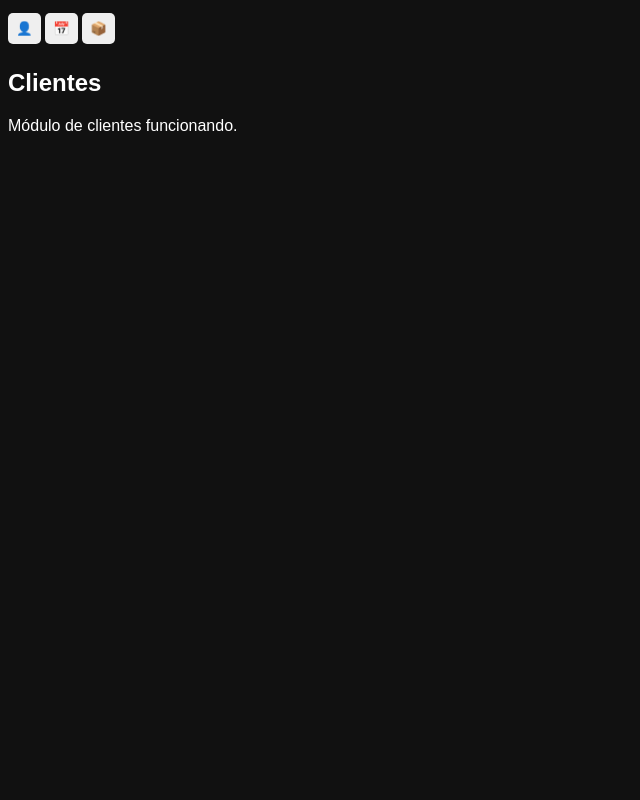
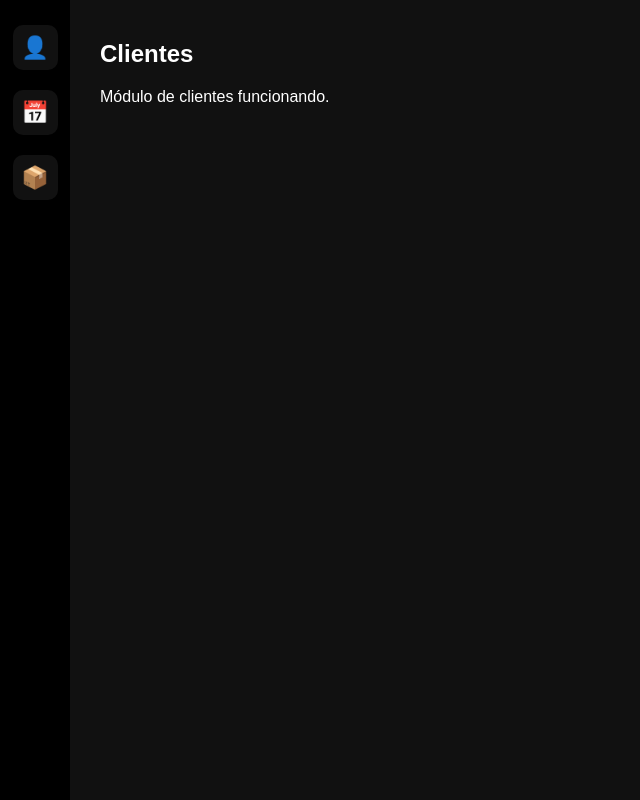
Before and after one commit to Caio589/barbearia-pdv-python, a Flask app: page / in a window 1280 px wide. Shown: the whole page, without its empty margins (0-640 px from the left). Run offline with Flask 3, Linux system fonts and the light colour scheme; some libraries are stand-ins or nearby versions.

Commit message:
Update style.css

```diff
--- a/static/style.css
+++ b/static/style.css
@@ -1,41 +1,63 @@
 body {
+    margin: 0;
+    font-family: Arial, sans-serif;
     background: #111;
-    color: white;
-    font-family: Arial;
+    color: #fff;
 }
 
-.menu {
+/* MENU LATERAL */
+.sidebar {
     position: fixed;
     left: 0;
     top: 0;
-    width: 60px;
+    width: 70px;
     height: 100vh;
     background: #000;
     display: flex;
     flex-direction: column;
+    align-items: center;
+    padding-top: 15px;
 }
 
-.menu button {
-    background: none;
-    color: white;
+.sidebar button {
+    background: #111;
     border: none;
+    color: #aaa;
     font-size: 22px;
-    padding: 15px;
+    width: 45px;
+    height: 45px;
+    margin: 10px 0;
+    border-radius: 10px;
     cursor: pointer;
 }
 
-.conteudo {
-    margin-left: 70px;
+.sidebar button:hover {
+    background: #222;
+    color: #f1c40f;
+}
+
+/* CONTEÚDO */
+.content {
+    margin-left: 80px;
     padding: 20px;
 }
 
+/* TELAS */
 .tela {
     display: none;
 }
 
+/* INPUTS */
 input, button {
-    margin: 5px 0;
+    display: block;
+    margin: 8px 0;
     padding: 8px;
-    border-radius: 5px;
+    border-radius: 6px;
     border: none;
 }
+
+button {
+    background: #f1c40f;
+    font-weight: bold;
+    cursor: pointer;
+}
```
